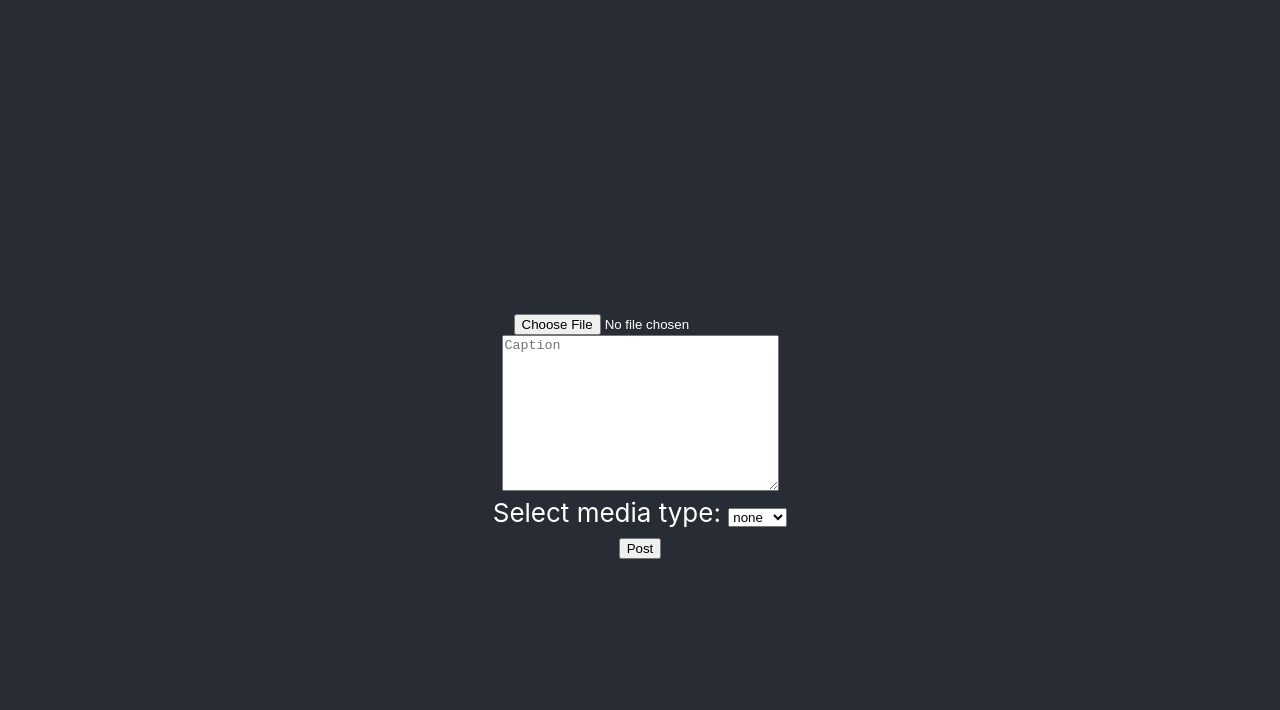
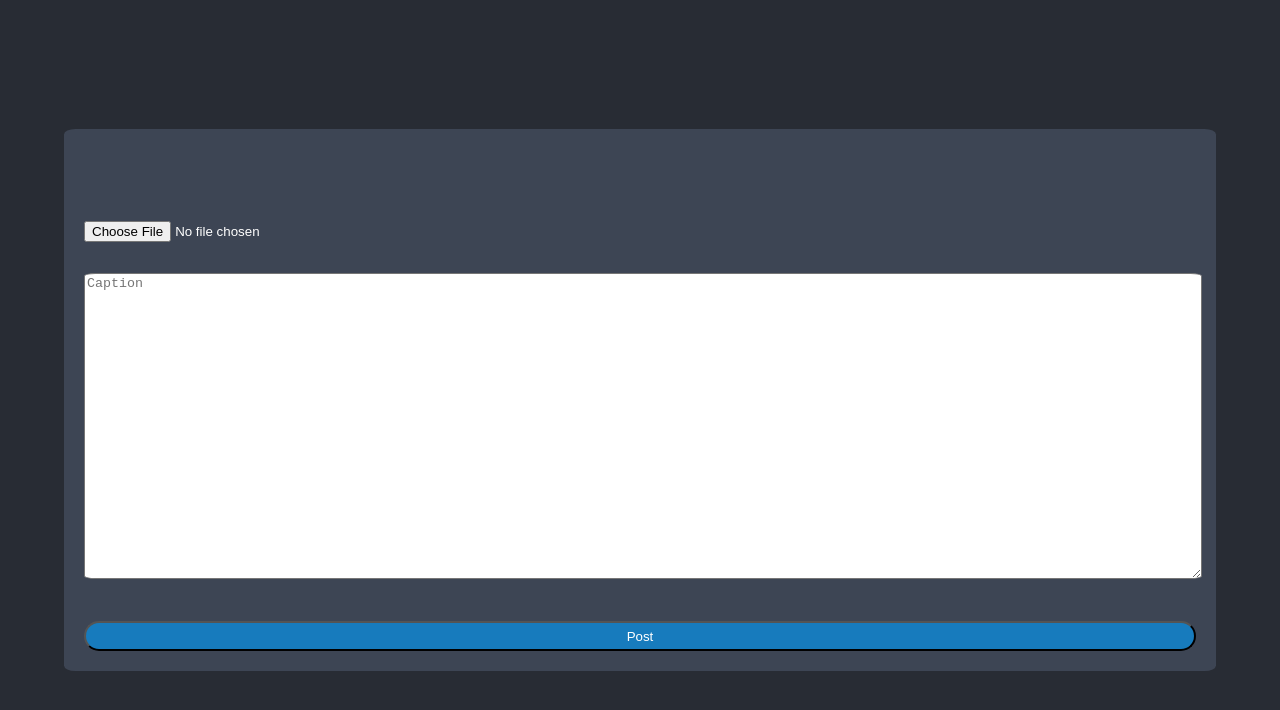
Before and after one commit to dbueno3/GameSnap-CSE370, a React (Create React App) app: page /create_post in a window 1280 px wide. Shown: the top 710 px of the page. Built offline with nearby package versions, Linux system fonts and the light colour scheme.

Commit message:
updated to figma #94

```diff
--- a/src/views/desktop/CreatePost.jsx
+++ b/src/views/desktop/CreatePost.jsx
@@ -11,12 +11,14 @@ const CreatePost = () => {
   const [formData, addToFormData] = useState(new FormData());
   return (
     <div id="createPostMain">
+      <div id="createPostHolder">
         <img src={Upload} alt="blank upload" className="uploadLogo" id="NewPostImage" style={{ display: "none" }} />
         <br />
         <video id="newVideoPreview" width="640" height="480" controls style={{ display: "none" }}>
           <source src="" type="video/mp4" />
         </video>
         <br />
+        <div style={{ textAlign: "left" }}>
           <input
             type="file"
             id="postImageUpload"
@@ -35,35 +37,35 @@ const CreatePost = () => {
                     : document.getElementById("newVideoPreview");
                   mediaElement.src = e.target.result;
                   mediaElement.style.display = "inline";
+                  if (file.type.startsWith("image/")) {
+                    setMediaType("image");
+                  } else {
+                    setMediaType("video");
+                  }
                 };
                 reader.readAsDataURL(input.files[0]);
               }
             }}
           />
+        </div>
         <br />
         <textarea
-        cols="32"
-        rows="10"
           placeholder="Caption"
+          style={{ borderRadius: "1%", height: "300px", width: "100%" }}
           onChange={(e) => {
             setCaption(e.target.value);
           }}
         />
         <br />
-      <label htmlFor="my-media_type">Select media type: </label>
-      <select
-        id="media_type"
-        name="media_type"
-        onChange={(e) => {
-          setMediaType(e.target.value);
-        }}
-      >
-        <option value="none">none</option>
-        <option value="image">image</option>
-        <option value="video">video</option>
-      </select>
         <br />
         <button
+          style={{
+            width: "100%",
+            backgroundColor: "#177BBD",
+            height: "30px",
+            borderRadius: "20px",
+            color: "white",
+          }}
           onClick={() => {
             formData.append(
               "attributes",
@@ -121,6 +123,7 @@ const CreatePost = () => {
           Post
         </button>
       </div>
+    </div>
   );
 };
 
--- a/src/views/style.css
+++ b/src/views/style.css
@@ -7,6 +7,24 @@
 /* Upload post */
 #createPostMain{
     text-align: center;
+}
+
+#createPostHolder{
+    background-color: #3D4554;
+    margin:5%;
+    border-radius: 1%;
+    text-align: left;
+    padding: 20px;
+}
+
+#NewPostImage{
+    width: 100%;
+    height: 100%;
+}
+
+#newVideoPreview{
+    width: 100%;
+    height: 100%;
 }
 
 .uploadLogo{
```
Lines whose indentation alone changed are shown as unchanged.
